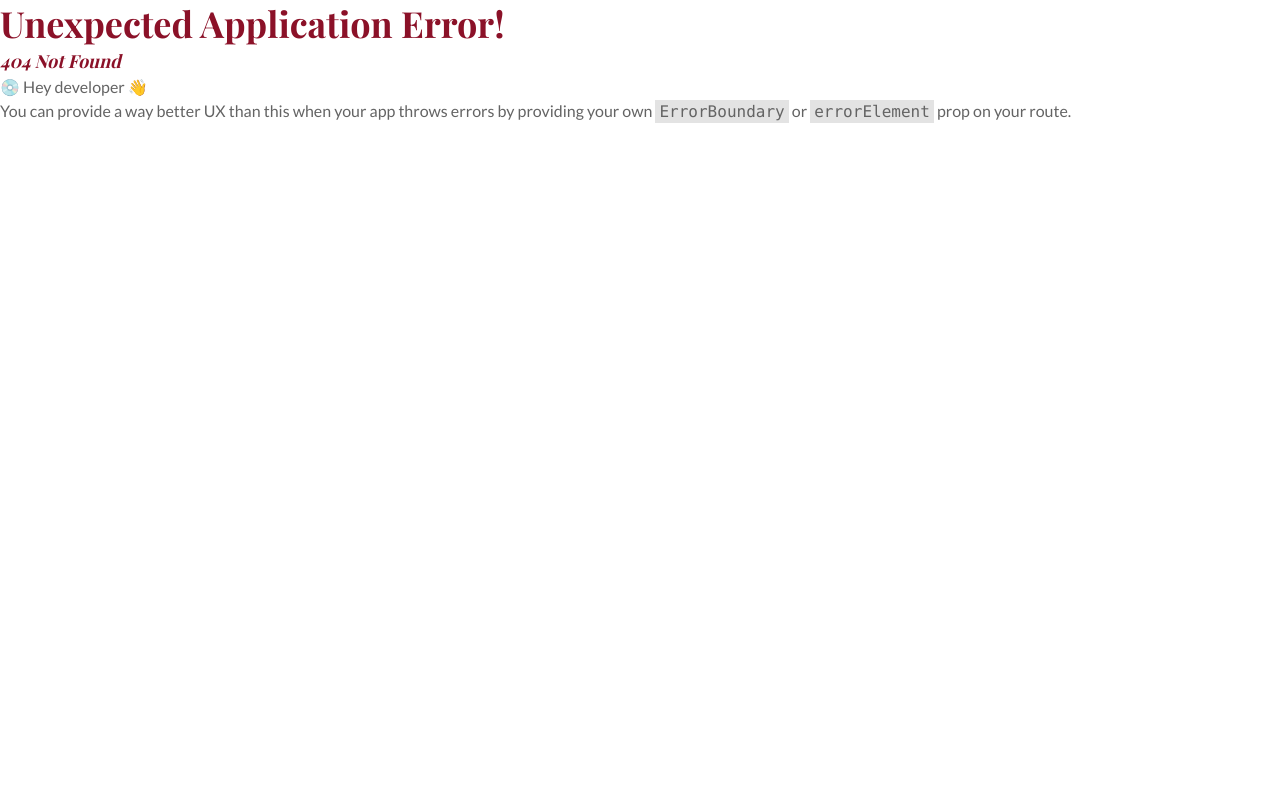
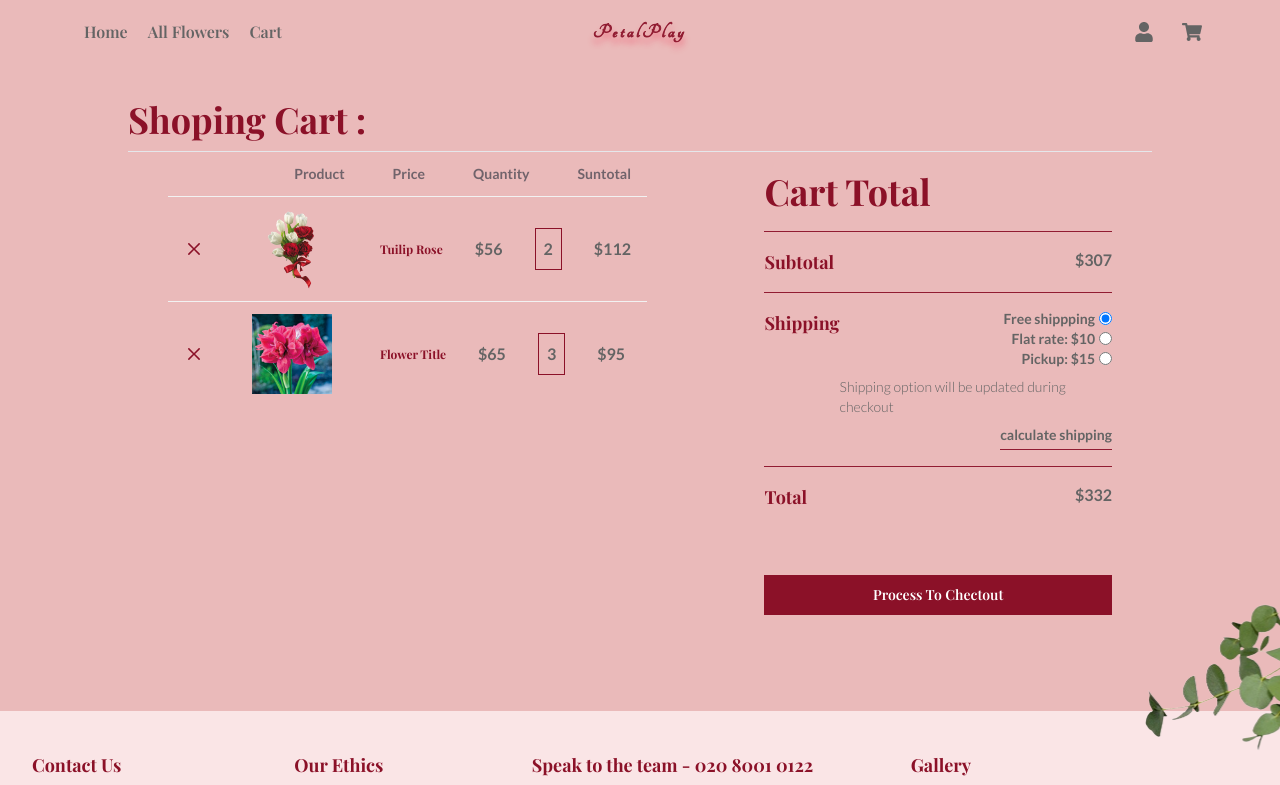
Before and after one commit to BristiQuantum/flower, a React (Vite) app: page /cart in a window 1280 px wide. Before the commit this address had no page. Shown: the top 785 px of the page. Built offline with nearby package versions, Linux system fonts and the light colour scheme; grey boxes are pictures that could not be loaded; a web font is replaced by a local one.

Commit message:
add shoping cart page

```diff
--- a/src/Router/Router.jsx
+++ b/src/Router/Router.jsx
@@ -1,6 +1,7 @@
 import { createBrowserRouter } from "react-router-dom";
 import Home_Page from "../page/Home_Page/Home_Page";
 import App from "../App";
+import MainCart from "../page/CartPage/MainCart";
 
 export const router = createBrowserRouter([
   {
@@ -11,6 +12,10 @@ export const router = createBrowserRouter([
         path: "/",
         element: <Home_Page></Home_Page>,
       },
+      {
+        path: "/cart",
+        element: <MainCart></MainCart>
+      },
     ],
   },
 ]);
--- a/src/index.css
+++ b/src/index.css
@@ -53,6 +53,9 @@ body {
     .btn-not-fill {
         @apply border-2 border-[#8B1128] text-[#8B1128] font-semibold header-title text-xs sm:text-sm py-2 px-7 transition-all ease-in-out hover:bg-[#8B1128] hover:text-white duration-300 cursor-pointer z-40
     }
+    .btn-fill {
+      @apply border-2 border-[#8B1128] text-white font-semibold header-title text-xs sm:text-sm py-2 px-7 bg-[#8B1128] transition-all ease-in-out hover:bg-transparent hover:text-[#8B1128]  duration-300 cursor-pointer z-40
+  }
     .badge-best {
         @apply bg-[#8B1128] text-white  text-[11px] md:text-xs w-9 sm:w-12 h-9 sm:h-12 p-3 rounded-full flex justify-center items-center header-title absolute top-0 right-0
     }
--- /dev/null
+++ b/src/page/CartPage/MainCart.jsx
@@ -0,0 +1,143 @@
+
+import img1 from '../../assets/collection/tr.png'
+import img2 from '../../assets/all_flowers/1.jpg'
+import { RxCross2 } from "react-icons/rx";
+
+const MainCart = () => {
+    return (
+        <div className='px-2 md:px-16 lg:px-32 py-24 bg-[#EABABA]'>
+
+            <div className="border-b pb-2 ">
+                <h2>Shoping Cart :</h2>
+            </div>
+
+
+
+            <div className="flex flex-col xl:flex-row gap-7 xl:gap-0 mt-5 xl:mt-0">
+                {/* cart table
+                ------------------------- */}
+                <div className=" xl:mx-10  md:w-1/2 xl:w-full">
+                    <table className="block sm:table ">
+                        {/* head */}
+                        <thead className=' text-[10px] sm:text-sm font-bold '>
+                            <tr className='border-b-[#8B1128] flex gap-4 items-center justify-end  '>
+                                <th></th>
+                                <th></th>
+                                <th>Product</th>
+                                <th>Price</th>
+                                <th>Quantity</th>
+                                <th>Suntotal</th>
+                            </tr>
+                        </thead>
+                        <tbody>
+                            {/* row 1 */}
+                            <tr className='border-b-[#8B1128] flex gap-4 items-center sm:block'>
+                                <td>
+                                    <RxCross2 className='text-[#8B1128] sm:text-xl' />
+                                </td>
+                                <td>
+                                    <div className="w-10 h-16 sm:w-28 sm:h-20 ">
+                                        <img src={img1} alt="" className='object-contain' />
+                                    </div>
+                                </td>
+                                <td>
+                                    <h3 className='text-[#8B1128] text-xs sn:text-sm text-nowrap'>Tuilip Rose </h3>
+                                </td>
+                                <td>
+                                    <p className='font-bold text-xs sm:text-base'>$56</p>
+                                </td>
+                                <td>
+                                    <p className='font-bold border text-xs sm:text-base w-fit p-2 border-[#8B1128]'>2</p>
+                                </td>
+                                <td>
+                                    <p className='font-bold text-xs sm:text-base'>$112</p>
+                                </td>
+                            </tr>
+
+
+                            {/* row 2 */}
+                            <tr className='border-b-[#8B1128] flex gap-4 items-center sm:block'>
+                                <td>
+                                    <RxCross2 className='text-[#8B1128] sm:text-xl' />
+                                </td>
+                                <td>
+                                    <div className="w-10 h-16 sm:w-28 sm:h-20 ">
+                                        <img src={img2} alt="" className='object-contain' />
+                                    </div>
+                                </td>
+                                <td>
+                                    <h3 className='text-[#8B1128] text-xs sn:text-sm  text-nowrap'>Flower Title </h3>
+                                </td>
+                                <td>
+                                    <p className='font-bold text-xs sm:text-base'>$65</p>
+                                </td>
+                                <td>
+                                    <p className='font-bold text-xs sm:text-base border w-fit p-2 border-[#8B1128]'>3</p>
+                                </td>
+                                <td>
+                                    <p className='font-bold text-xs sm:text-base'>$95</p>
+                                </td>
+                            </tr>
+
+                        </tbody>
+
+
+                    </table>
+                </div>
+
+                <div className="divider lg:divider-horizontal hidden xl:block"></div>
+
+                {/* checkout option
+                -------------------- */}
+                <div className="xl:mx-10 md:w-3/4 xl:w-full">
+                    <h2 className='py-4 border-b border-b-[#911C32] '>Cart Total</h2>
+
+                    <div className="py-4 border-b border-b-[#911C32] flex justify-between">
+                        <h3>Subtotal</h3>
+                        <p className='font-bold'>$307</p>
+                    </div>
+
+                    <div className="py-4 border-b border-b-[#911C32] flex justify-between">
+                        <h3>Shipping</h3>
+
+                        <div className="flex flex-col items-end text-sm font-semibold">
+                            <div className="flex  items-center gap-1">
+                                <span>Free shippping</span>
+                                <input type="radio" name="radio" id="" checked />
+                            </div>
+                            <div className="flex items-center gap-1">
+                                <span>Flat rate: $10</span>
+                                <input type="radio" name="radio" id="" />
+                            </div>
+                            <div className="flex items-center gap-1">
+                                <span>Pickup: $15</span>
+                                <input type="radio" name="radio" id="" />
+                            </div>
+
+                            <p className='py-2 font-light'>Shipping option will be updated during checkout</p>
+                            <p className='border-b border-b-[#911C32] hover:text-[#911C32] pb-1'>calculate shipping</p>
+                        </div>
+                    </div>
+
+
+                    <div className="py-4 flex justify-between">
+                        <h3>Total</h3>
+                        <p className='font-bold'>$332</p>
+
+
+                    </div>
+
+                    <div className="w-full text-right mt-12 pr-5 sm:pr-0">
+                        <button className="btn-fill w-full "> Process To Chectout</button>
+                    </div>
+
+                </div>
+
+            </div>
+
+
+        </div>
+    );
+};
+
+export default MainCart;
--- a/src/page/CartPage/NavCart.jsx
+++ b/src/page/CartPage/NavCart.jsx
@@ -1,17 +1,25 @@
+/* eslint-disable react/prop-types */
 import { FaMinus, FaPlus } from 'react-icons/fa';
 import img1 from '../../assets/collection/tr.png'
 import img2 from '../../assets/all_flowers/1.jpg'
 import g5 from '../../assets/grafix/hg5.png'
 import g6 from '../../assets/grafix/hg6.png'
+import { useNavigate } from 'react-router-dom';
 
-const NavCart = () => {
+const NavCart = ({setCart}) => {
+    const navigate = useNavigate()
+
+    const clearCart = () => {
+        navigate("/cart")
+        setCart(false)
+    }
     return (
-        <div className=" px-1 sm:px-9 pb-5 pt-10 border-b-8 border-b-[#911C32] border-l-8 border-l-[#911C32] rounded-bl-3xl bg-[#fef2f2]">
+        <div className=" px-1 sm:px-9 pb-5 pt-10 border-b-8 border-b-[#911C32] border-l-8 border-l-[#911C32] rounded-bl-3xl bg-[#fef2f2] z-50">
             <h2 className="border-b-2 pb-1 text-center">This is your cart</h2>
 
             <div className="space-y-12 mt-12">
 
-                <div className="flex gap-5 py-3 items-center sm:px-9 shadow-md rounded-2xl ">
+                <div onClick={clearCart} className="flex gap-5 py-3 items-center sm:px-9 shadow-md rounded-2xl ">
                     <img src={img1} alt="" className='w-28 h-20 object-contain' />
                     <div className="self-start">
                         <h3>Tuilip Rose </h3>
@@ -23,7 +31,7 @@ const NavCart = () => {
                         <FaPlus className='text-xs' />
                     </div>
                 </div>
-                <div className="flex gap-5 py-3 items-center sm:px-9 shadow-md rounded-2xl ">
+                <div onClick={clearCart} className="flex gap-5 py-3 items-center sm:px-9 shadow-md rounded-2xl ">
                     <img src={img2} alt="" className='w-28 h-20 object-contain' />
                     <div className="self-start">
                         <h3>Flower Title </h3>
@@ -31,7 +39,7 @@ const NavCart = () => {
                     </div>
                     <div className="  h-fit w-fit self-start  flex items-center gap-2">
                         <FaMinus className='text-xs' />
-                        <h3 className='text-lg border-2 px-3 border-[#911C32]'>2</h3>
+                        <h3 className='text-lg border-2 px-3 border-[#911C32]'>3</h3>
                         <FaPlus className='text-xs' />
                     </div>
                 </div>
@@ -39,7 +47,7 @@ const NavCart = () => {
             </div>
 
             <div className="w-full text-right mt-12 pr-5 sm:pr-0">
-                <button className="btn-not-fill ">Chectout Now</button>
+                <button onClick={clearCart} className="btn-not-fill ">Chectout Now</button>
             </div>
 
             <img src={g5} alt="" className='w-16 h-16 absolute top-2 left-5 object-contain'/>
--- a/src/page/Home_Page/About/About.jsx
+++ b/src/page/Home_Page/About/About.jsx
@@ -22,8 +22,8 @@ const About = () => {
             </div>
 
 
-            <img src={bg} alt="" className='absolute bottom-16 right-0 w-16 h-16 -rotate-180 z-50'/>
-            <img src={bg} alt="" className='absolute bottom-0 right-5 w-20 h-20  z-50'/>
+            <img src={bg} alt="" className='absolute bottom-16 right-0 w-16 h-16 -rotate-180 z-40'/>
+            <img src={bg} alt="" className='absolute bottom-0 right-5 w-20 h-20  z-40'/>
 
         </div>
     );
--- a/src/page/component/Footer/Footer.jsx
+++ b/src/page/component/Footer/Footer.jsx
@@ -2,6 +2,7 @@ import { CiMail } from "react-icons/ci";
 import { FaFacebookSquare, FaInstagram } from "react-icons/fa";
 import { HiOutlinePhoneMissedCall } from "react-icons/hi";
 import { IoLocationOutline } from "react-icons/io5";
+import r from '../../../assets/grafix/hg2.png'
 
 const Footer = () => {
   return (
@@ -103,6 +104,11 @@ const Footer = () => {
         Copyright © 2006 - 2024 Bristi Online Ltd. All Rights Reserved. Bristi
         Online ltd, Flowers HQ, Mirpur 12, Dhaka 1212
       </h4>
+
+      <img src={r} alt="" className="w-16 h-16 absolute bottom-0 right-0"/>
+      <img src={r} alt="" className="w-11 h-11 absolute bottom-11 right-11"/>
+      <img src={r} alt="" className="w-8 h-8 absolute bottom-3 right-20"/>
+      <img src={r} alt="" className="w-7 h-7 absolute bottom-12 left-52"/>
     </div>
   );
 };
--- a/src/page/component/NavBar/NavBar.jsx
+++ b/src/page/component/NavBar/NavBar.jsx
@@ -4,6 +4,7 @@ import { Link } from "react-router-dom";
 import NavCart from "../../CartPage/NavCart";
 
 const NavBar = () => {
+
   const [open, setOpen] = useState(false)
   const [cart, setCart] = useState(false)
 
@@ -29,8 +30,8 @@ const NavBar = () => {
   const navList = (
     <>
       <li><Link to="/" className="pl-5 text-2xl lg:text-base py-5 transition-all ease-in-out hover:text-[#EC4899]">Home</Link></li>
-      <li><Link to="/" className="pl-5 text-2xl lg:text-base py-5 transition-all ease-in-out hover:text-[#EC4899]">Flowers</Link></li>
-      <li><Link to="/" className="pl-5 text-2xl lg:text-base py-5 transition-all ease-in-out hover:text-[#EC4899] block lg:hidden">Cart</Link></li>
+      <li><Link to="/" className="pl-5 text-2xl lg:text-base py-5 transition-all ease-in-out hover:text-[#EC4899]">All Flowers</Link></li>
+      <li><Link to="/cart" className="pl-5 text-2xl lg:text-base py-5 transition-all ease-in-out hover:text-[#EC4899] " >Cart</Link></li>
     </>
   );
 
@@ -70,7 +71,7 @@ const NavBar = () => {
 
       {/* cart content  */}
       <div className={`absolute right-0 top-16 ${cart ? 'block' : 'hidden'}`}>
-        <NavCart></NavCart>
+        <NavCart setCart={setCart}></NavCart>
       </div>
     </div>
   );
```
